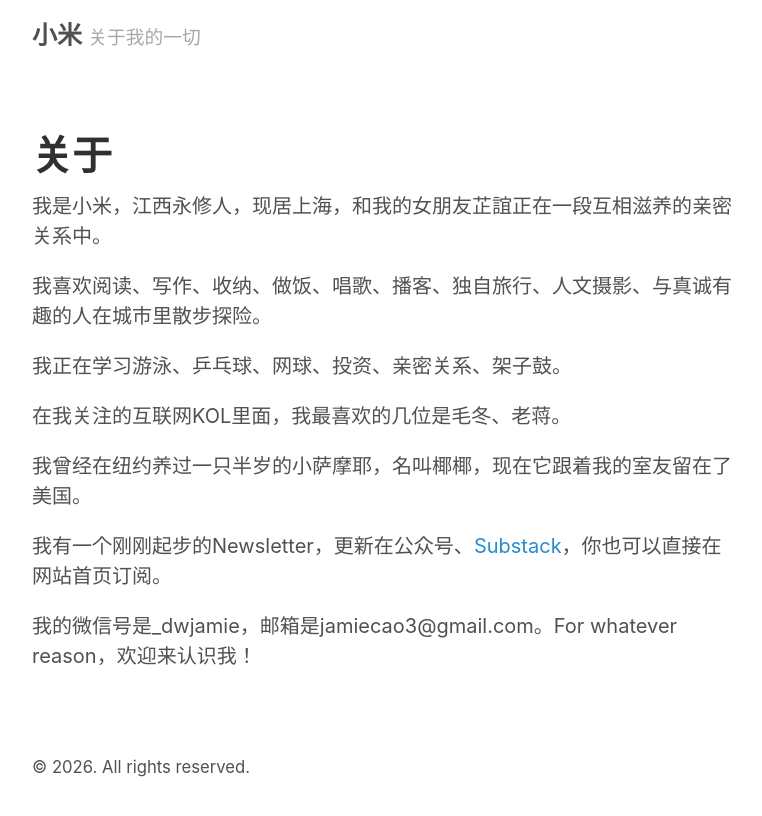
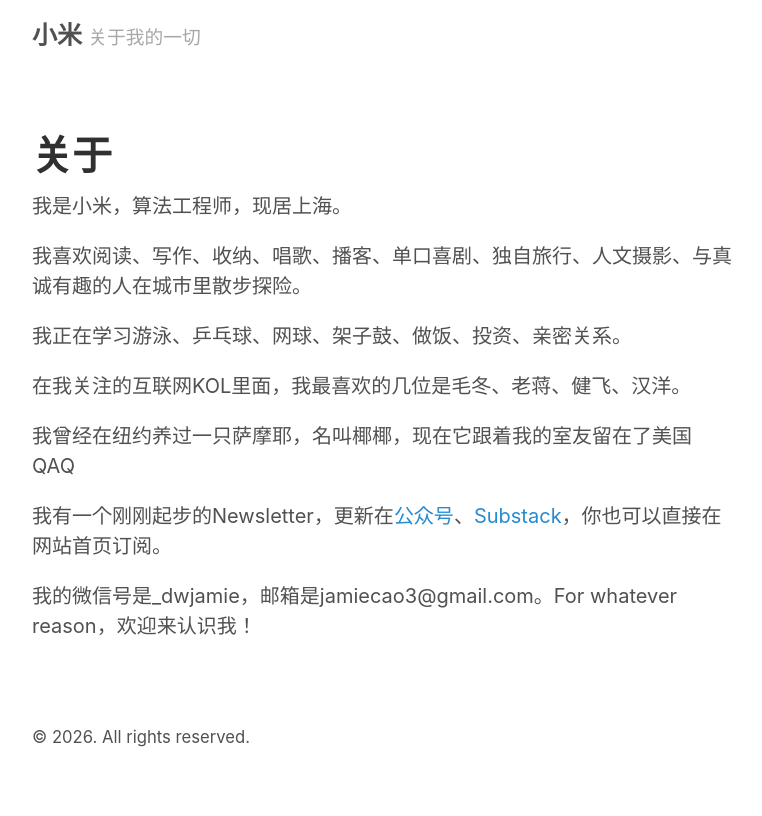
Before and after one commit to dwjamie/dwjamie.github.io, a Jekyll site: the page built from about.md, in a window 1280 px wide. Shown: the top 816 px of the page, without its empty margins (258-1020 px from the left). Built offline with Jekyll 4.4.1, drawn with Linux system fonts in a browser that asks for light colours.

Commit message:
Update personal information in about.md

```diff
--- a/about.md
+++ b/about.md
@@ -3,16 +3,16 @@ layout: page
 title: 关于
 ---
 
-我是小米，江西永修人，现居上海，和我的女朋友芷誼正在一段互相滋养的亲密关系中。
+我是小米，算法工程师，现居上海。
 
-我喜欢阅读、写作、收纳、做饭、唱歌、播客、独自旅行、人文摄影、与真诚有趣的人在城市里散步探险。
+我喜欢阅读、写作、收纳、唱歌、播客、单口喜剧、独自旅行、人文摄影、与真诚有趣的人在城市里散步探险。
 
-我正在学习游泳、乒乓球、网球、投资、亲密关系、架子鼓。
+我正在学习游泳、乒乓球、网球、架子鼓、做饭、投资、亲密关系。
 
-在我关注的互联网KOL里面，我最喜欢的几位是毛冬、老蒋。
+在我关注的互联网KOL里面，我最喜欢的几位是毛冬、老蒋、健飞、汉洋。
 
-我曾经在纽约养过一只半岁的小萨摩耶，名叫椰椰，现在它跟着我的室友留在了美国。
+我曾经在纽约养过一只萨摩耶，名叫椰椰，现在它跟着我的室友留在了美国QAQ
 
-我有一个刚刚起步的Newsletter，更新在公众号、[Substack](https://grasshopper3.substack.com/)，你也可以直接在网站首页订阅。
+我有一个刚刚起步的Newsletter，更新在[公众号](https://mp.weixin.qq.com/mp/profile_ext?action=home&__biz=MzAwNjEzNjgyOA==)、[Substack](https://grasshopper3.substack.com/)，你也可以直接在网站首页订阅。
 
 我的微信号是_dwjamie，邮箱是jamiecao3@gmail.com。For whatever reason，欢迎来认识我！
```
